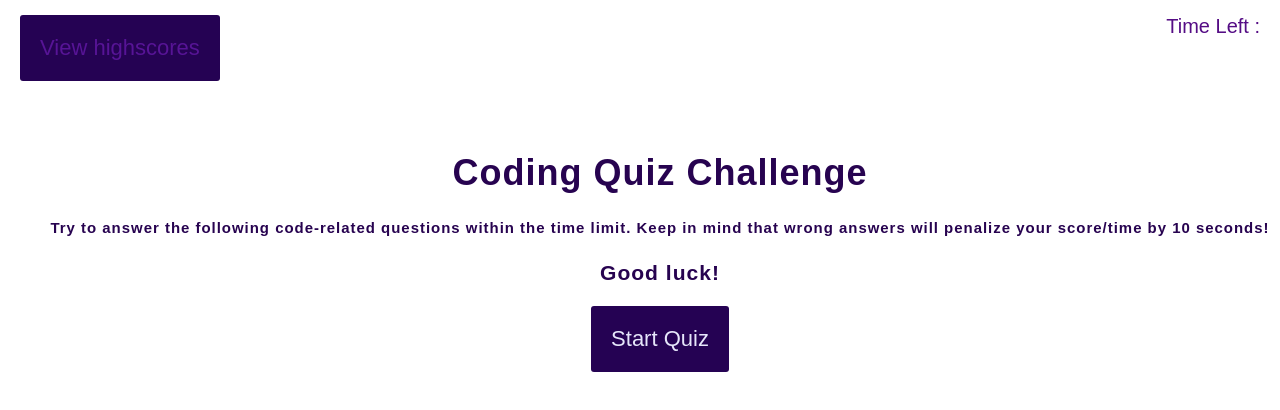
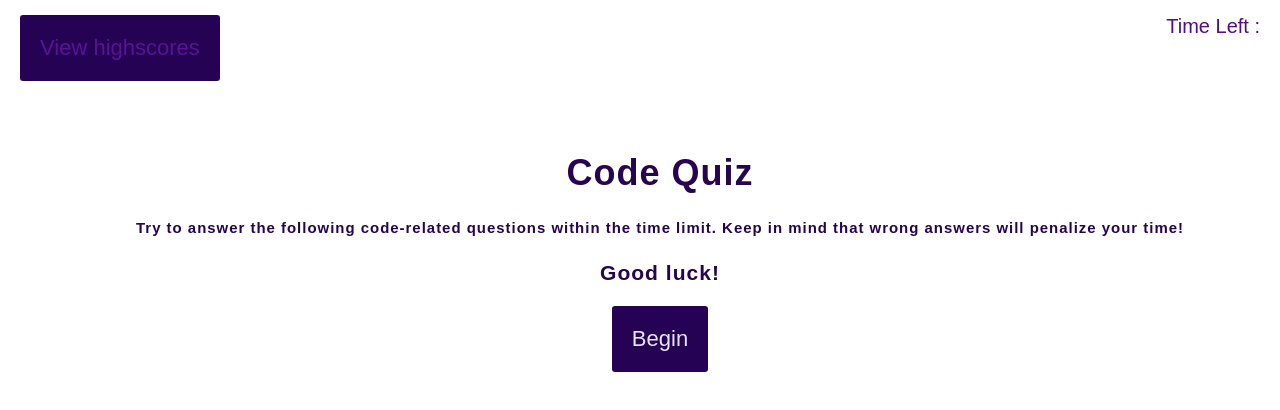
Before and after one commit to TheMimmzyy/CodeQuiz, a plain HTML site: page index.html in a window 1280 px wide. Shown: the top 410 px of the page. Drawn offline with Linux system fonts and the light colour scheme.

Commit message:
completed readme file

```diff
--- a/index.html
+++ b/index.html
@@ -4,7 +4,7 @@
     <meta charset="UTF-8" />
     <meta name="viewport" content="width=device-width, initial-scale=1.0" />
     <meta http-equiv="X-UA-Compatible" content="ie=edge" />
-    <title>Document</title>
+    <title>Cody's Wonderful Code Quiz</title>
     <link rel="stylesheet" href="style.css" />
   </head>
 
@@ -22,15 +22,15 @@
     <div class="row justify-content-center"  id="startDiv">
       <div class="row justify-content-center">
         <div class="col-md-6">
-          <h1>Coding Quiz Challenge</h1>
-          <h5>Try to answer the following code-related questions within the time limit. Keep in mind that wrong answers will penalize your score/time by 10 seconds!</h5>
+          <h1>Code Quiz</h1>
+          <h5>Try to answer the following code-related questions within the time limit. Keep in mind that wrong answers will penalize your time!</h5>
           <h3>Good luck!</h3>
         </div>
 
       </div>
       <div class="row justify-content-center">
         <div class="col-md" id="startQuiz">
-          <button>Start Quiz</button>
+          <button>Begin</button>
         </div>
       </div>
     </div>
```
Also changed, not shown: 1 other file.
